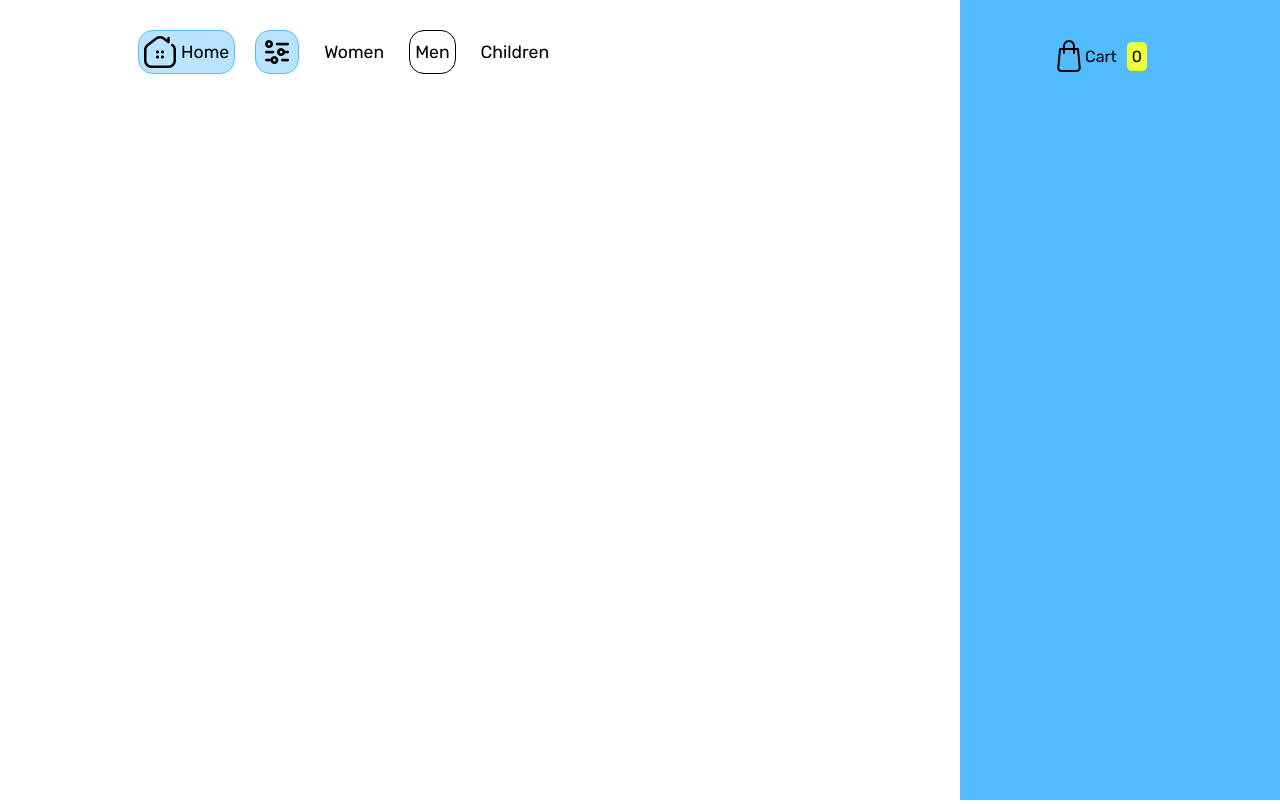
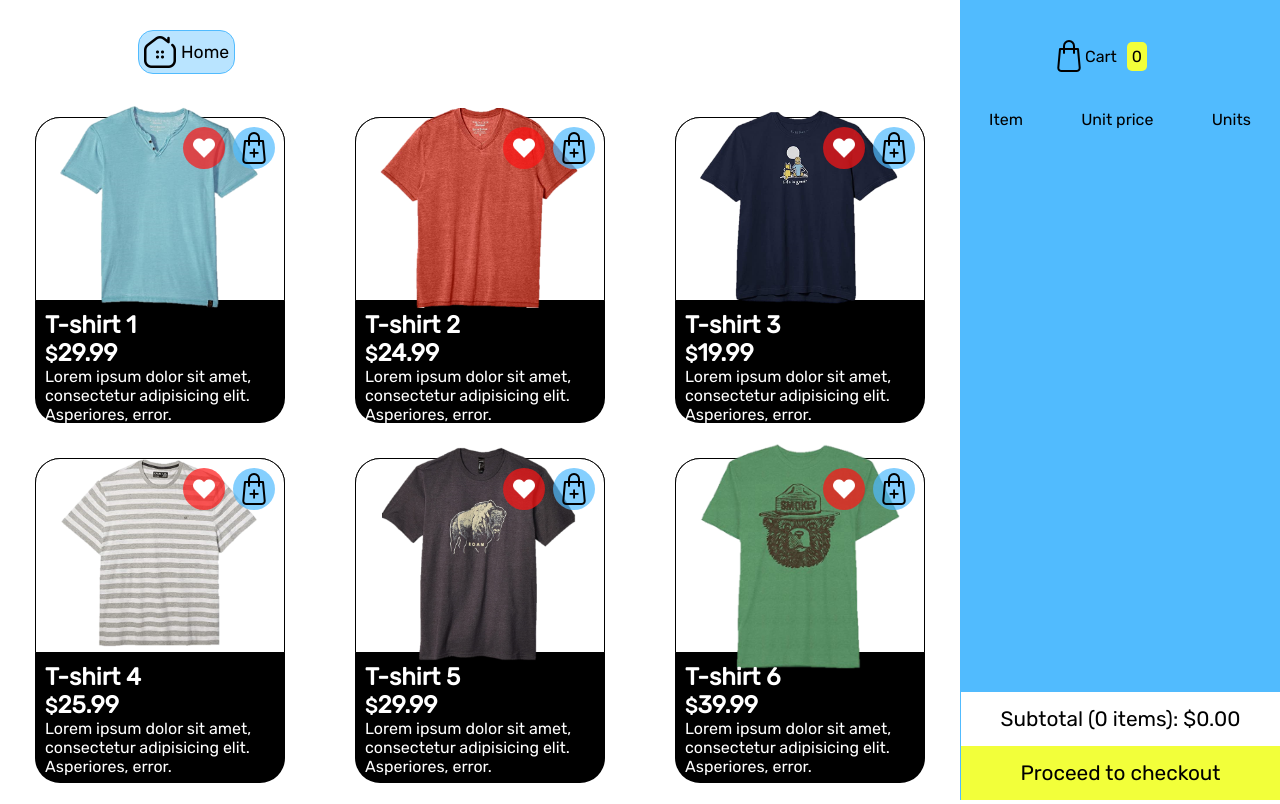
Before and after one commit to tommyBjorkman/komplettering, a website: page index.html in a window 1280 px wide. Shown: the top 804 px of the page. Drawn offline with nearby package versions, Linux system fonts and the light colour scheme.

Commit message:
remove filters and a few divs

```diff
--- a/index.html
+++ b/index.html
@@ -13,7 +13,6 @@
     <link rel="stylesheet" href="https://cdn.jsdelivr.net/npm/bootstrap-icons@1.5.0/font/bootstrap-icons.css">
 </head>
 <body>
-    <div class="app-container">
         <div class="app-bg">
             <div class="left-side"></div>
             <div class="right-side"></div>
@@ -24,26 +23,6 @@
                     <li class="btn home">
                         <a href="./">
                             <img src="./icons/home.png" alt=""> Home
-                        </a>
-                    </li>
-                    <li class="btn">
-                        <a href="#">
-                            <img src="./icons/filter.png" alt="filter">
-                        </a>
-                    </li>
-                    <li>
-                        <a href="#">
-                            Women
-                        </a>
-                    </li>
-                    <li class="active">
-                        <a href="#">
-                            Men
-                        </a>
-                    </li>
-                    <li>
-                        <a href="#">
-                            Children
                         </a>
                     </li>
                 </ul>
@@ -58,41 +37,6 @@
                 </a>
             </div>
         </header>
-     <!--  <main>
-            <div class="content">
-                <div class="products-preview">
-                    <div class="products-container">
-                        <div class="product">
-                            <img src="./img/t1.png" alt="t-shirt 1">
-                        </div>
-                        <div class="product">
-                            <img src="./img/t2.png" alt="t-shirt 2">
-                        </div>
-                        <div class="product">
-                            <img src="./img/t4.png" alt="t-shirt 3">
-                        </div>
-                    </div>
-                    <div class="more-details">
-                        <div class="see-more-btn">
-                                <img src="./icons/right-arrow.png" alt="">
-                                Details
-                        </div>
-                        <div class="description">
-                            <small>New Season</small>
-                            <h1>Men Tees - <small>$</small>29.99</h1>
-                            <h1>Summer T-shirt</h1>
-                        </div>
-                    </div>
-                </div>
-                <div class="model">
-                    <img class="model-img" src="./img/model.png" alt="model">
-                    <div class="product">
-                        <img src="./img/t3.png" alt="t-shirt 4">
-                    </div>
-                </div>
-            </div>
-        </main> -->
-    </div>
     <div class="products-list">
         <div class="products">
             <!-- render porducts here -->
--- a/style.css
+++ b/style.css
@@ -25,12 +25,6 @@
 a {
   text-decoration: none;
   color: #000;
-}
-
-/* APP CONTAINER */
-.app-container {
-  width: 100vw;
-  height: 100vh;
 }
 
 /* APP BG */
```
